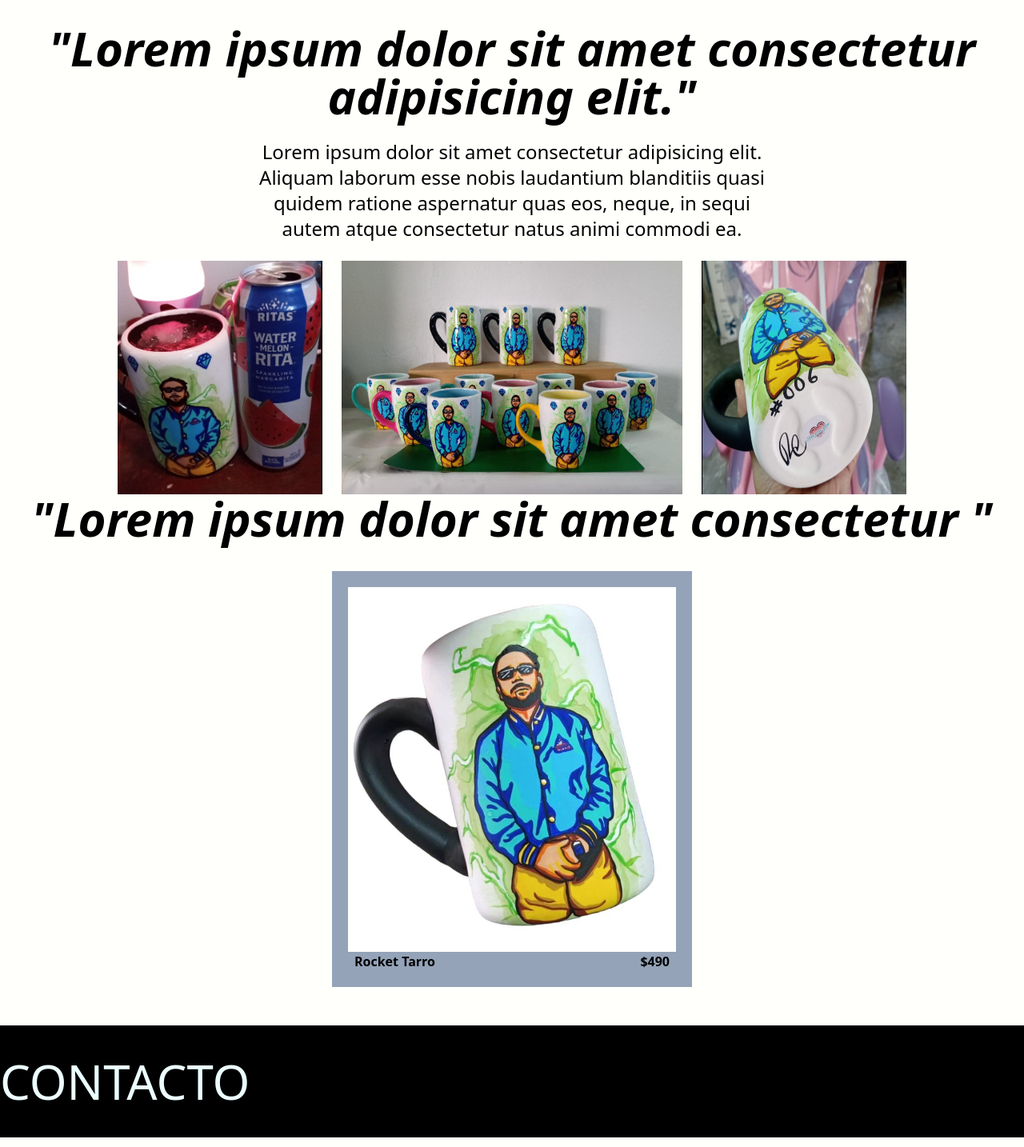
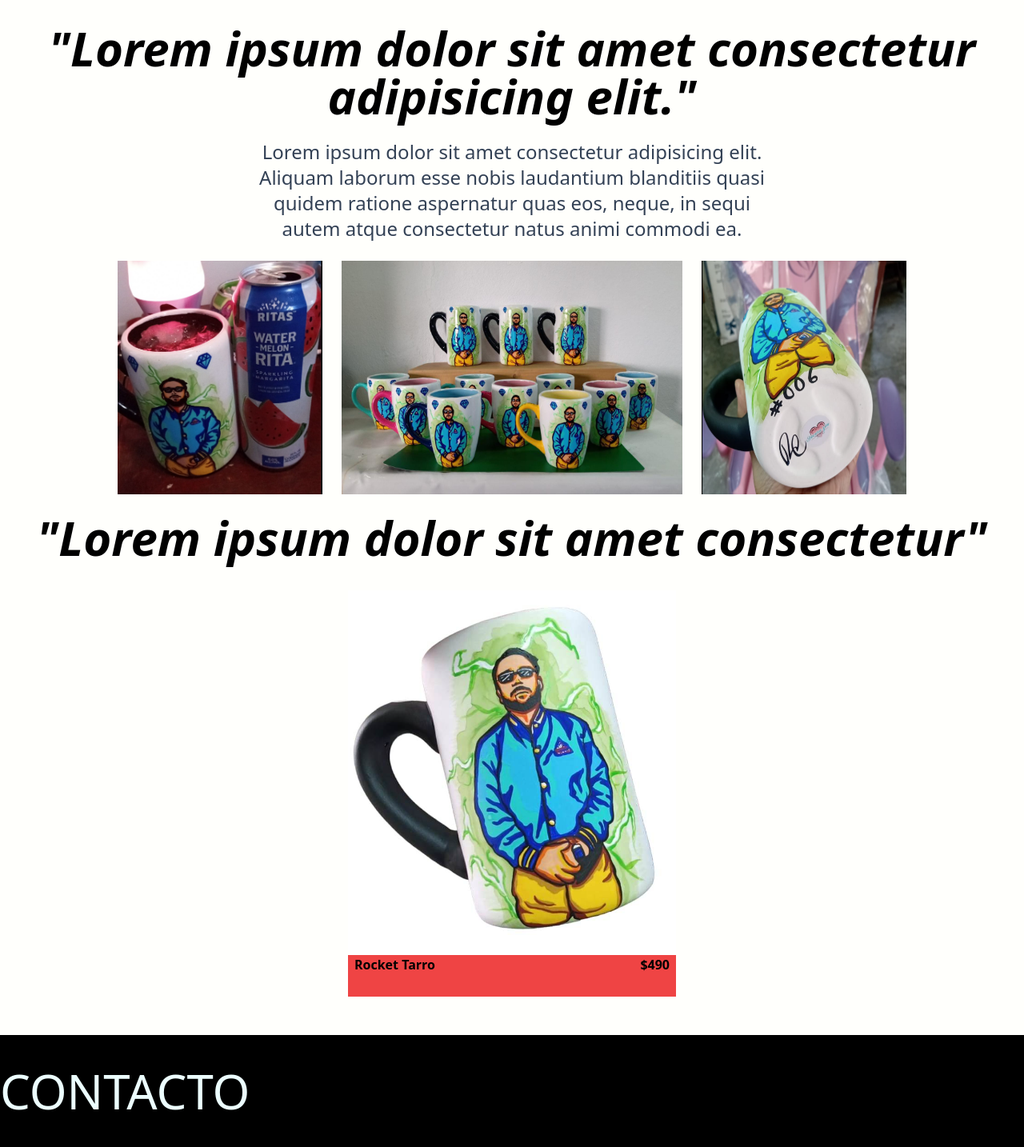
Before and after one commit to Hugocrown1/RocketWebPage, a Next.js app: page / in a window 1280 px wide. Shown: the part 668-2102 px from the top of the page at 80% size. Built offline with nearby package versions, Linux system fonts and the light colour scheme.

Commit message:
Se crearon algunos componentes para la HomePage

```diff
--- a/app/components/Navigation.jsx
+++ b/app/components/Navigation.jsx
@@ -10,7 +10,12 @@ const links = [{
   {
     label: 'Colaboraciones',
     route: '/collabs'
+  },
+  {
+    label: 'Rocket Tarro',
+    route: '/rocket-tarro'
   }
+
   ]
 export function Navigation () {
     return(
--- /dev/null
+++ b/app/components/Phrase.jsx
@@ -0,0 +1,6 @@
+export default function Phrase({phrase}){
+    return(
+        <h2 className="text-center text-6xl italic pb-6" ><b>"{phrase}"</b></h2>
+
+        )
+}
--- /dev/null
+++ b/app/components/ProductElement.jsx
@@ -0,0 +1,12 @@
+export default function ProductElement({img, name, price}){
+    return(
+        <div className="items-center mt-3 bg-red-500 pb-7 mb-12">
+            <img className="" src={img} alt="Hacia compra del tarro" />
+            <div className="flex items-stretch justify-between px-2">
+                <p><b>{name}</b></p>
+                <p><b>${price}</b></p>
+            </div>
+
+        </div>
+    )
+}
--- a/app/page.jsx
+++ b/app/page.jsx
@@ -4,6 +4,8 @@ import tarroDemo from "../public/demo.png";
 import tarroDemo2 from "../public/demo2.png";
 import tarroDemo3 from "../public/tarros.jpg";
 import tarroVenta from "../public/tarro_clean.png";
+import ProductElement from "./components/ProductElement";
+import Phrase from "./components/Phrase";
 
 
 
@@ -15,30 +17,20 @@ return(
         <div className="flex flew-row justify-center pt-12">
                 <img className="scroll-opacity transform transition  -translate-y-8 duration-1000 ease-in-out transition-delay-500 w-1/4 h-1/4 mx-6" src={rocketTarro.src} alt="Tarro de frente" />
                 <img className="transform transition -translate-y-8 duration-1000 ease-in-out transition-delay-500 w-1/4 h-1/4 mx-6" src={rocketTarro2.src} alt="Tarro por detrás" />
-
         </div>
         <div className="flex flex-col justify-center items-center text-center">
-                <h2 className="text-center text-6xl italic pb-6" ><b>"Lorem ipsum dolor sit amet consectetur adipisicing elit."</b></h2>
-                <p className="text-clip text-2xl w-1/2">Lorem ipsum dolor sit amet consectetur adipisicing elit. Aliquam laborum esse nobis laudantium blanditiis quasi quidem ratione aspernatur quas eos, neque, in sequi autem atque consectetur natus animi commodi ea.</p>
-                <div className="flex flex-row justify-center mt-6">
+                <Phrase phrase="Lorem ipsum dolor sit amet consectetur adipisicing elit."/>
+                <p className="text-clip text-2xl w-1/2 text-slate-700">Lorem ipsum dolor sit amet consectetur adipisicing elit. Aliquam laborum esse nobis laudantium blanditiis quasi quidem ratione aspernatur quas eos, neque, in sequi autem atque consectetur natus animi commodi ea.</p>
+                <div className="flex flex-row justify-center my-6">
 
                         <img className="w-1/5 " src={tarroDemo.src} alt="Demo del tarro" />
                         <img className="w-1/3 mx-6 aspect-video" src={tarroDemo3.src} alt="Demo del tarro" />
                         <img className="w-1/5" src={tarroDemo2.src} alt="Demo del tarro" />
 
                 </div>
-                <h3 className="text-center text-6xl italic pb-6" ><b>"Lorem ipsum dolor sit amet consectetur "</b></h3>
-                <div className="items-center mt-3 bg-slate-400 p-5 mb-12">
-                        <img className="" src={tarroVenta.src} alt="Hacia compra del tarro" />
-                        <div className="flex items-stretch justify-between px-2">
-                                <p><b>Rocket Tarro</b></p> <p><b>$490</b></p>
-
-                        </div>
-
-                </div>
+                <Phrase phrase="Lorem ipsum dolor sit amet consectetur"/>
+                <ProductElement img={tarroVenta.src} name="Rocket Tarro" price={490}/>
         </div>
-
-
         </>
 
 
--- /dev/null
+++ b/app/rocket-tarro/page.jsx
@@ -0,0 +1,15 @@
+import React from 'react'
+
+
+export default function RocketTarroPage ()  {
+  return (
+    <div className='my-8'>
+        <div>
+
+        </div>
+
+    </div>
+
+
+  )
+}
```
